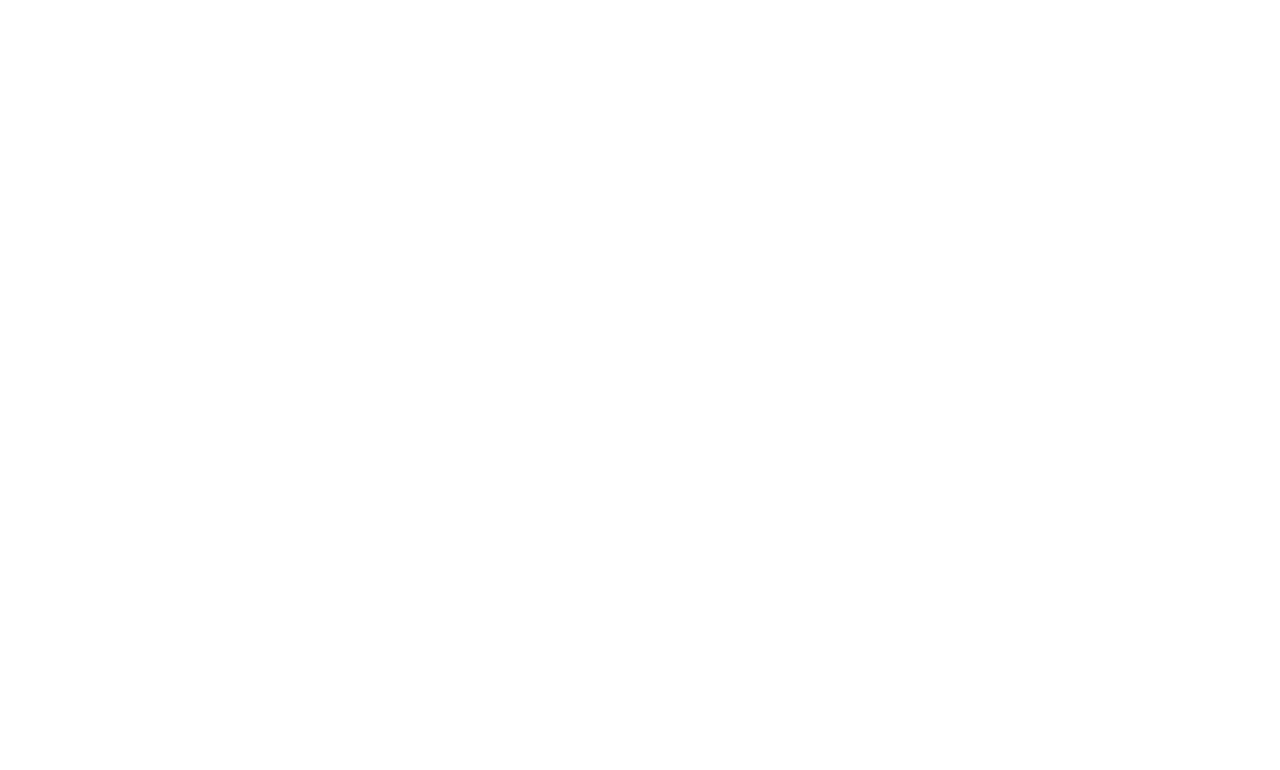
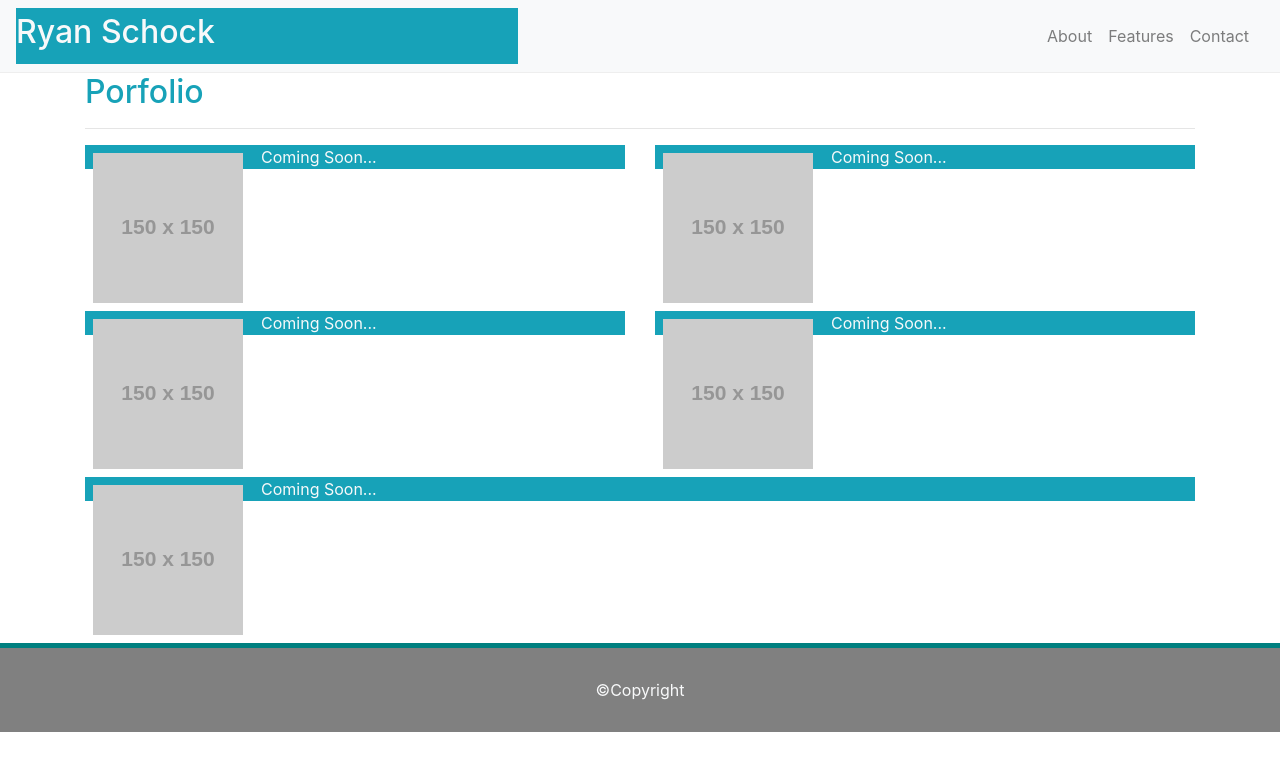
Before and after one commit to RyanJMS/ryan_s_homework_2, a plain HTML site: page portfolio.html in a window 1280 px wide. Drawn offline with nearby package versions, Linux system fonts and the light colour scheme; placeholder pictures from the web are drawn by us.

Commit message:
Updated content on index.html(about) portfolio.html contact.html, fixed links, added footer + navbar

```diff
--- a/portfolio.html
+++ b/portfolio.html
@@ -3,11 +3,100 @@
 <head>
     <meta charset="UTF-8">
     <meta name="viewport" content="width=device-width, initial-scale=1.0">
-    <title>Portfolio</title>
+    <title>About</title>
+    <link rel="stylesheet" href="style.css" type="text/css">
     <link rel="stylesheet" href="https://stackpath.bootstrapcdn.com/bootstrap/4.4.1/css/bootstrap.min.css" integrity="sha384-Vkoo8x4CGsO3+Hhxv8T/Q5PaXtkKtu6ug5TOeNV6gBiFeWPGFN9MuhOf23Q9Ifjh" crossorigin="anonymous">
 
 </head>
+
 <body>
 
+
+  <nav class="navbar navbar-expand-lg navbar-light bg-light">
+    <a class="navbar-brand bg-info text-light text-align-center" href="#"><h2>Ryan Schock</h2></a>
+    <div class="container justify-content-end">
+    <ul class="navbar-nav">
+        <li class="nav-item">
+          <a class="nav-link" href="index.html">About</a>
+        </li>
+        <li class="nav-item">
+          <a class="nav-link" href="portfolio.html">Features</a>
+        </li>
+        <li class="nav-item">
+          <a class="nav-link" href="contact.html">Contact</a>
+        </li>
+      </ul>
+    </div>
+  </nav>
+
+
+
+  <div class="container">
+    <div class="row">
+      <div class="col">
+    <div class="box">
+          <h2 class="text-info">Porfolio</h2>
+          <hr>
+
+    <div class="row">
+        <div class="col">
+            <img class="img thumbnail float-left p-2"
+        src="https://via.placeholder.com/150" alt="placeholder">
+        <div class="overlay text-align-center bg-info text-light">Coming Soon...</div>
+        </div>
+        <div class="col">
+            <img class="img thumbnail float-left p-2"
+        src="https://via.placeholder.com/150" alt="placeholder">
+        <div class="overlay text-align-center bg-info text-light">Coming Soon...</div>
+        </div>
+    </div>
+    <div class="row">
+        <div class="col">
+            <img class="img thumbnail float-left p-2"
+        src="https://via.placeholder.com/150" alt="placeholder">
+        <div class="overlay text-align-center bg-info text-light">Coming Soon...</div>
+        </div>
+        <div class="col">
+            <img class="img thumbnail float-left p-2"
+        src="https://via.placeholder.com/150" alt="placeholder">
+        <div class="overlay text-align-center bg-info text-light">Coming Soon...</div>
+        </div>
+    </div>
+    <div class="row">
+        <div class="col">
+            <img class="img thumbnail float-left p-2"
+        src="https://via.placeholder.com/150" alt="placeholder">
+        <div class="overlay text-align-center bg-info text-light">Coming Soon...</div>
+        </div>
+    </div>
+      </div>
+      </div>
+    </div>
+
+      </div>
+      <div class="footer text-align-center text-light">&copy;Copyright</div>
+        </div>
+
+
+
+<script
+  src="https://code.jquery.com/jquery-3.4.1.slim.min.js"
+  integrity="sha384-J6qa4849blE2+poT4WnyKhv5vZF5SrPo0iEjwBvKU7imGFAV0wwj1yYfoRSJoZ+n"
+  crossorigin="anonymous"
+></script>
+<script
+  src="https://cdn.jsdelivr.net/npm/popper.js@1.16.0/dist/umd/popper.min.js"
+  integrity="sha384-Q6E9RHvbIyZFJoft+2mJbHaEWldlvI9IOYy5n3zV9zzTtmI3UksdQRVvoxMfooAo"
+  crossorigin="anonymous"
+></script>
+<!-- Bootstrap's javascript file that allows the dropdown menu to work  -->
+<script
+  src="https://stackpath.bootstrapcdn.com/bootstrap/4.4.1/js/bootstrap.min.js"
+  integrity="sha384-wfSDF2E50Y2D1uUdj0O3uMBJnjuUD4Ih7YwaYd1iqfktj0Uod8GCExl3Og8ifwB6"
+  crossorigin="anonymous"
+></script>
+
+
 </body>
+
 </html>
--- /dev/null
+++ b/style.css
@@ -0,0 +1,69 @@
+*{
+  padding: 0px;
+  margin: 0px;
+  box-sizing: border-box;
+}
+
+.clearfix::after {
+  content: " ";
+  display: block;
+  clear: both;
+}
+
+body {
+  background: grey;
+}
+
+.navbar {
+  width:100%;
+  display: flex;
+  border-bottom: 1px solid #eee;
+}
+
+.navbar-brand {
+  height: 100%;
+  width:70%;
+}
+.navbar-nav {
+  height:100%;
+  width:30%;
+  display:flex;
+  align-items:center;
+}
+.card {
+  height: 70%;
+  width: 70%;
+  background-color: white;
+
+}
+
+.img {
+  margin-right: 10px;
+}
+
+.footer {
+  border-top: 5px solid teal;
+  background: grey;
+  padding: 30px;
+    clear: both;
+    text-align: center;
+    width: 100%;
+  position: fixed-bottom;
+}
+
+
+@media screen and (max-width: 768px) {
+
+  .navbar-brand {
+    display:block;
+    height: 100%;
+    width:100%;
+  }
+  .nav .navbar-nav {
+   justify-content:space-around;
+    width:100%;
+}
+.card {
+align-items: center;
+}
+}
```
Also changed, not shown: contact.html (+71 -1 lines), index.html (+39 -18 lines).
